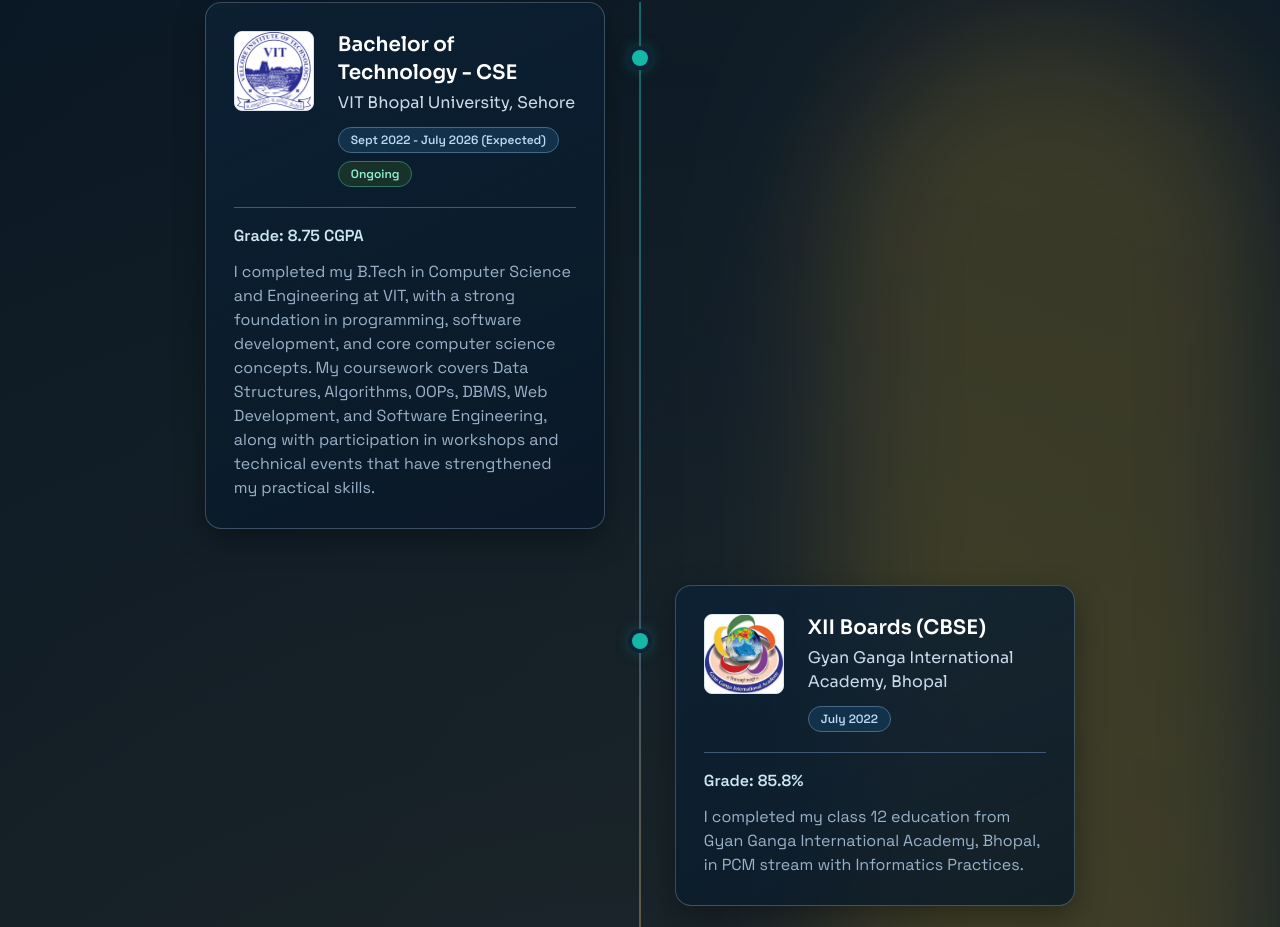
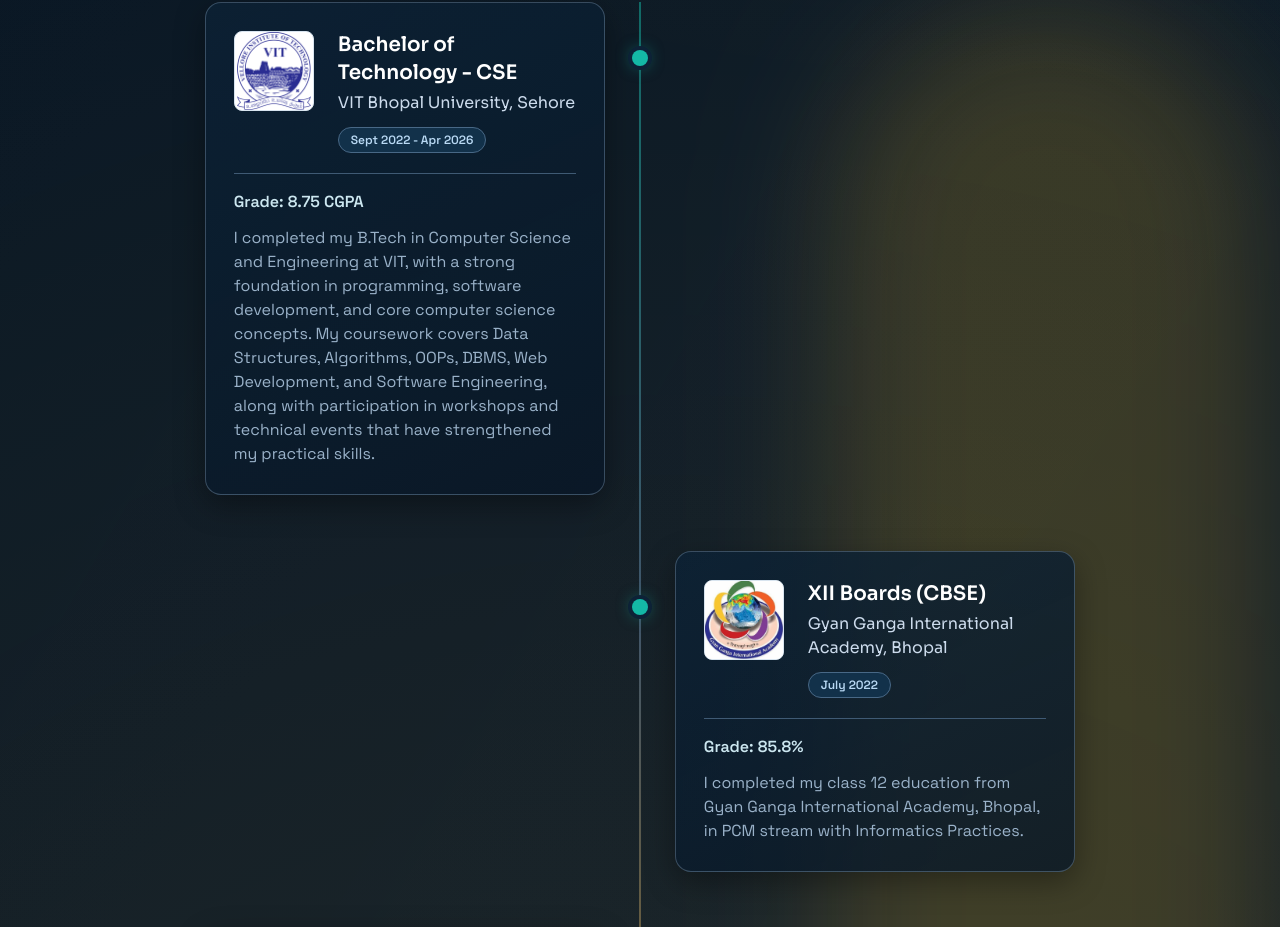
Before and after one commit to ppriyanshu26/Portfolio, a React (Vite) app: page / in a window 1280 px wide. Shown: the part 3774-4701 px from the top of the page. Built offline with nearby package versions, Linux system fonts and the light colour scheme.

Commit message:
Update expected graduation date in constants.js

```diff
--- a/src/constants.js
+++ b/src/constants.js
@@ -89,7 +89,7 @@ export const education = [
     id: 0,
     img: vitLogo,
     school: "VIT Bhopal University, Sehore",
-    date: "Sept 2022 - July 2026 (Expected)",
+    date: "Sept 2022 - Apr 2026",
     grade: "8.75 CGPA",
     desc: "I completed my B.Tech in Computer Science and Engineering at VIT, with a strong foundation in programming, software development, and core computer science concepts. My coursework covers Data Structures, Algorithms, OOPs, DBMS, Web Development, and Software Engineering, along with participation in workshops and technical events that have strengthened my practical skills.",
     degree: "Bachelor of Technology - CSE",
```
